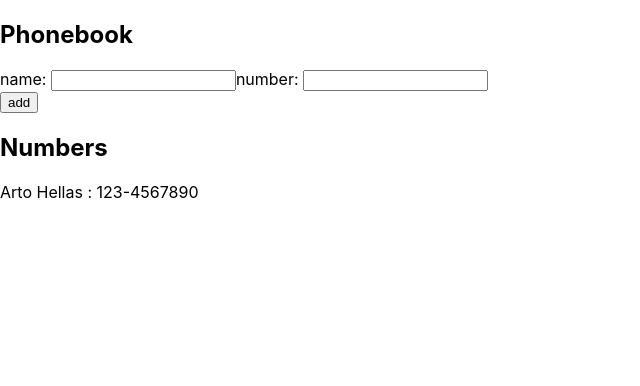
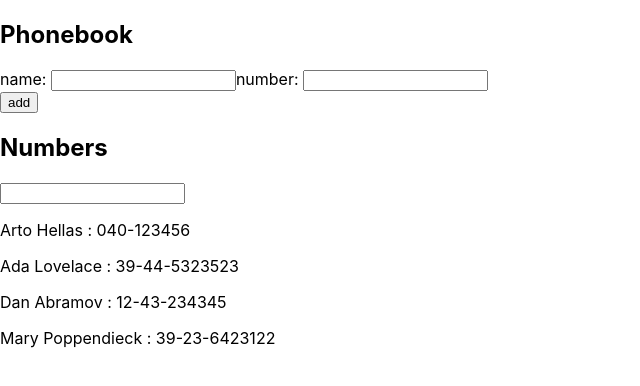
Before and after one commit to Preoo/FullStackOpen2020, a React (Create React App) app in the folder Part_2/phonebook/: page / in a window 1280 px wide. Shown: the top 386 px of the page, without its empty margins (0-640 px from the left). Built offline with nearby package versions, Linux system fonts and the light colour scheme.

Commit message:
Add exercise 2.9

```diff
--- a/Part_2/phonebook/src/App.tsx
+++ b/Part_2/phonebook/src/App.tsx
@@ -1,18 +1,37 @@
 import React, { useState } from 'react'
+
+type Contact = {name:string, number:string}
+// Filters
+const filter_existing = (phonebook:Contact[], contact:Contact): boolean =>
+  phonebook.find(person => person.name === contact.name) === undefined
+const filter_has_number = (phonebook:Contact[], contact:Contact): boolean =>
+  contact.number.length ? true : false
+
+type ContactProps = {phonebook:Contact[], filter:string}
+const Contacts = (props:ContactProps) => {
+  const phonebook = props.phonebook
+  const filter_name = props.filter.toLowerCase()
+  return (
+    <div>
+      {phonebook
+        .filter(contact => contact.name.toLowerCase().includes(filter_name))
+        .map(contact =>
+          <p key={contact.name}>{contact.name} : {contact.number}</p>
+      )}
+    </div>
+  )
+}
 
 const App = () => {
   const [persons, setPersons] = useState([
-    { name: 'Arto Hellas', number: '123-4567890' }
+    { name: 'Arto Hellas', number: '040-123456' },
+    { name: 'Ada Lovelace', number: '39-44-5323523' },
+    { name: 'Dan Abramov', number: '12-43-234345' },
+    { name: 'Mary Poppendieck', number: '39-23-6423122' }
   ])
   const [newName, setNewName] = useState('')
   const [newNumber, setNewNumber] = useState('')
-
-  type Contact = {name:string, number:string}
-  // Filters
-  const filter_existing = (phonebook:Contact[], contact:Contact): boolean =>
-    phonebook.find(person => person.name === contact.name) === undefined
-  const filter_has_number = (phonebook:Contact[], contact:Contact): boolean =>
-    contact.number.length ? true : false
+  const [newFilter, setNewFilter] = useState('')
 
   const add_person = (event:any) => {
     event.preventDefault()
@@ -51,9 +70,10 @@ const App = () => {
         </div>
       </form>
       <h2>Numbers</h2>
-      {persons.map(contact =>
-        <p key={contact.name}>{contact.name} : {contact.number}</p>
-      )}
+      <div>
+        <input value={newFilter} onChange={(event:any) => setNewFilter(event.target.value)}/>
+        <Contacts phonebook={persons} filter={newFilter} />
+      </div>
     </div>
   )
 }
```
